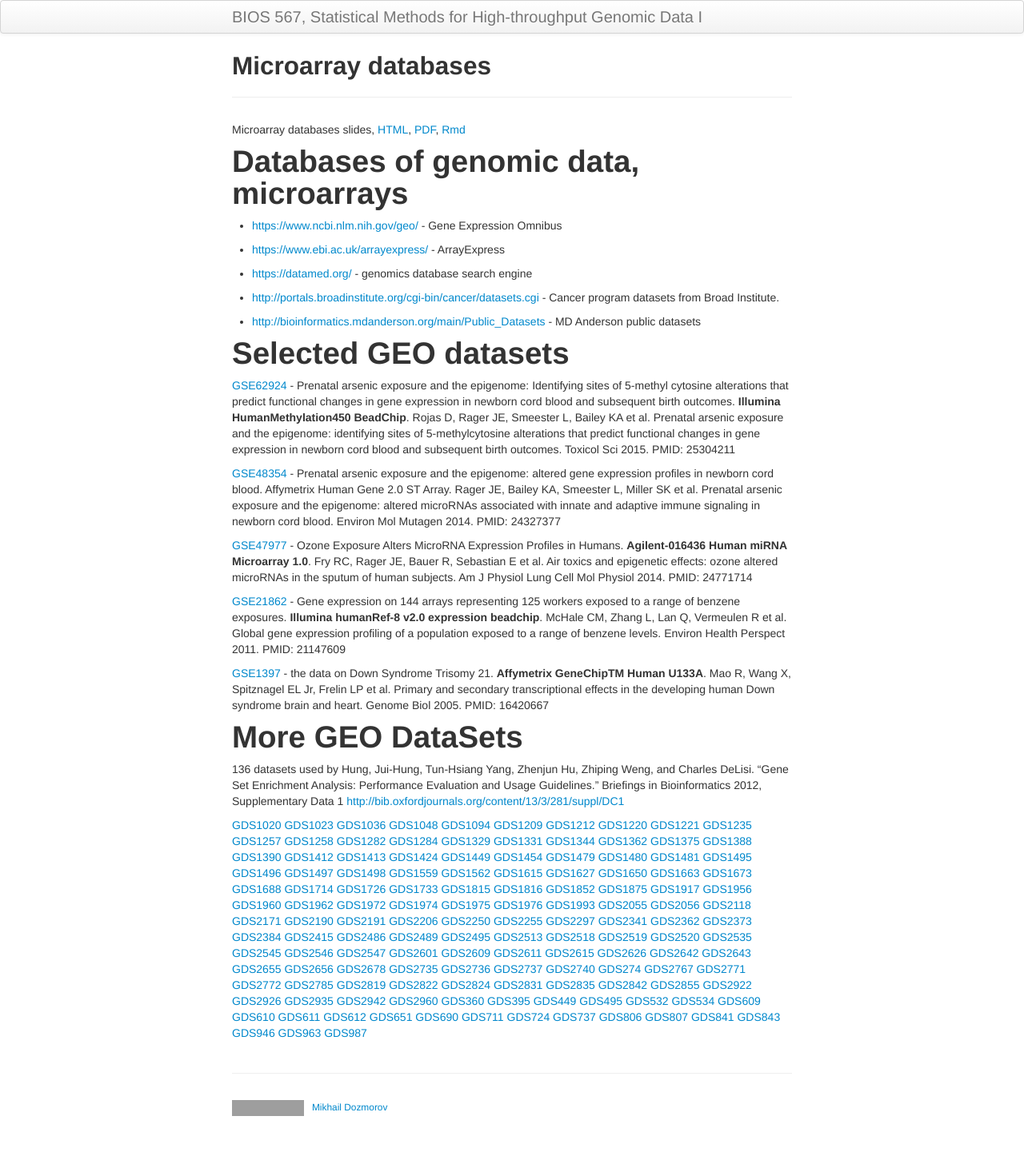
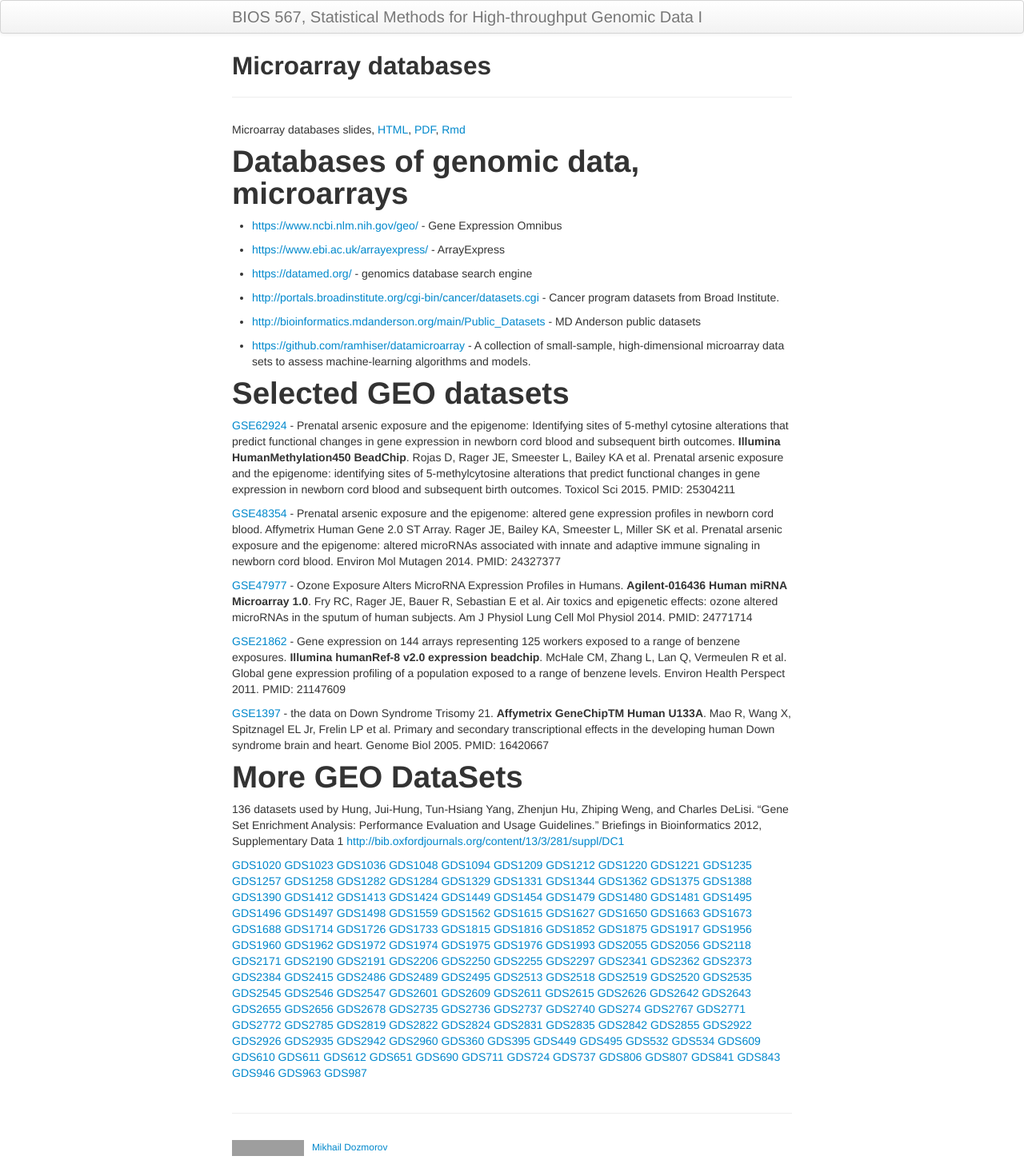
Before and after one commit to mdozmorov/BIOS567, a Jekyll site: the page built from pages/02_data.md, in a window 1280 px wide. Shown: the whole page at 80% size. Built offline with Jekyll 4.4.1, drawn with Linux system fonts in a browser that asks for light colours; before the commit the page ends 1406 px from its top, so only the background shows below that; grey boxes are pictures that could not be loaded.

Commit message:
Add datamicroarray git repo

```diff
--- a/pages/02_data.md
+++ b/pages/02_data.md
@@ -15,6 +15,8 @@ Microarray databases slides, [HTML](/BIOS567/assets/presentation_Microarray/02_M
 - [http://portals.broadinstitute.org/cgi-bin/cancer/datasets.cgi](http://portals.broadinstitute.org/cgi-bin/cancer/datasets.cgi) - Cancer program datasets from Broad Institute.
 
 - [http://bioinformatics.mdanderson.org/main/Public_Datasets](http://bioinformatics.mdanderson.org/main/Public_Datasets) - MD Anderson public datasets
+
+- [https://github.com/ramhiser/datamicroarray](https://github.com/ramhiser/datamicroarray) - A collection of small-sample, high-dimensional microarray data sets to assess machine-learning algorithms and models.
 
 # Selected GEO datasets
 
```
